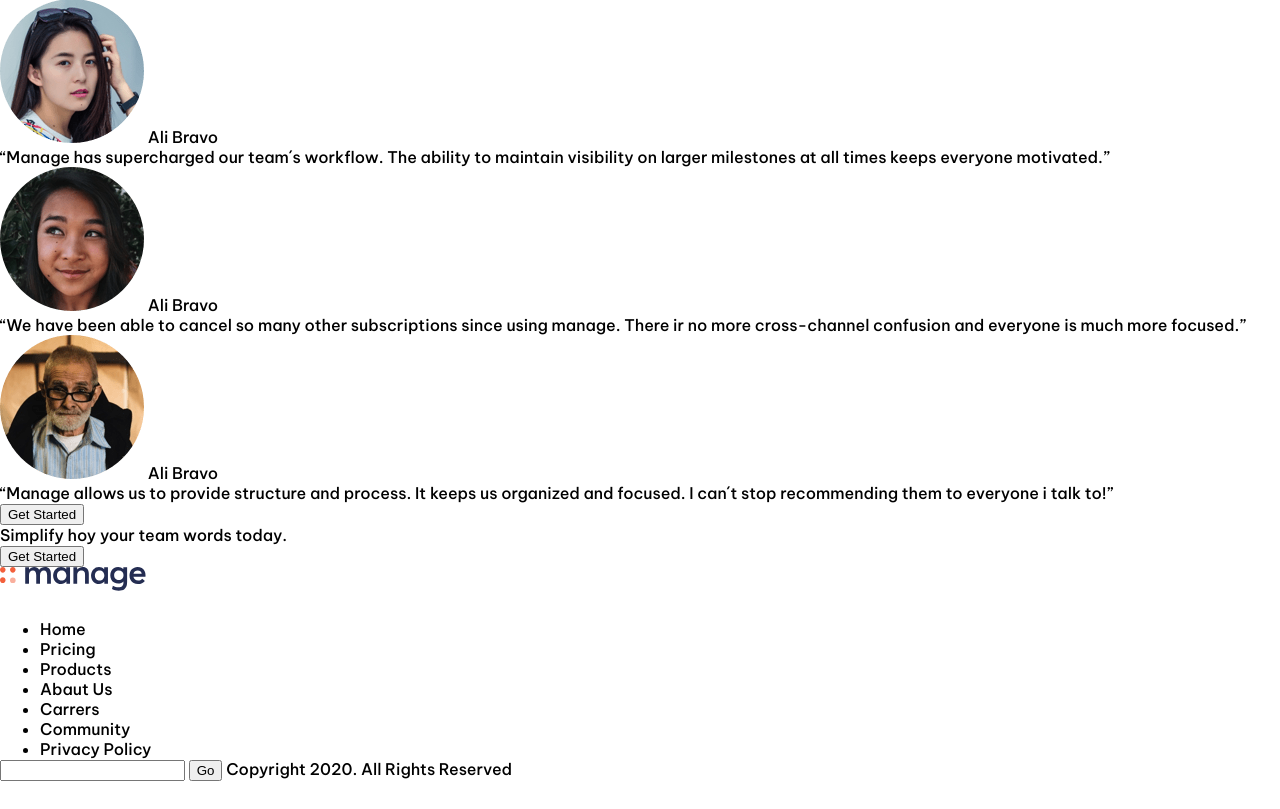
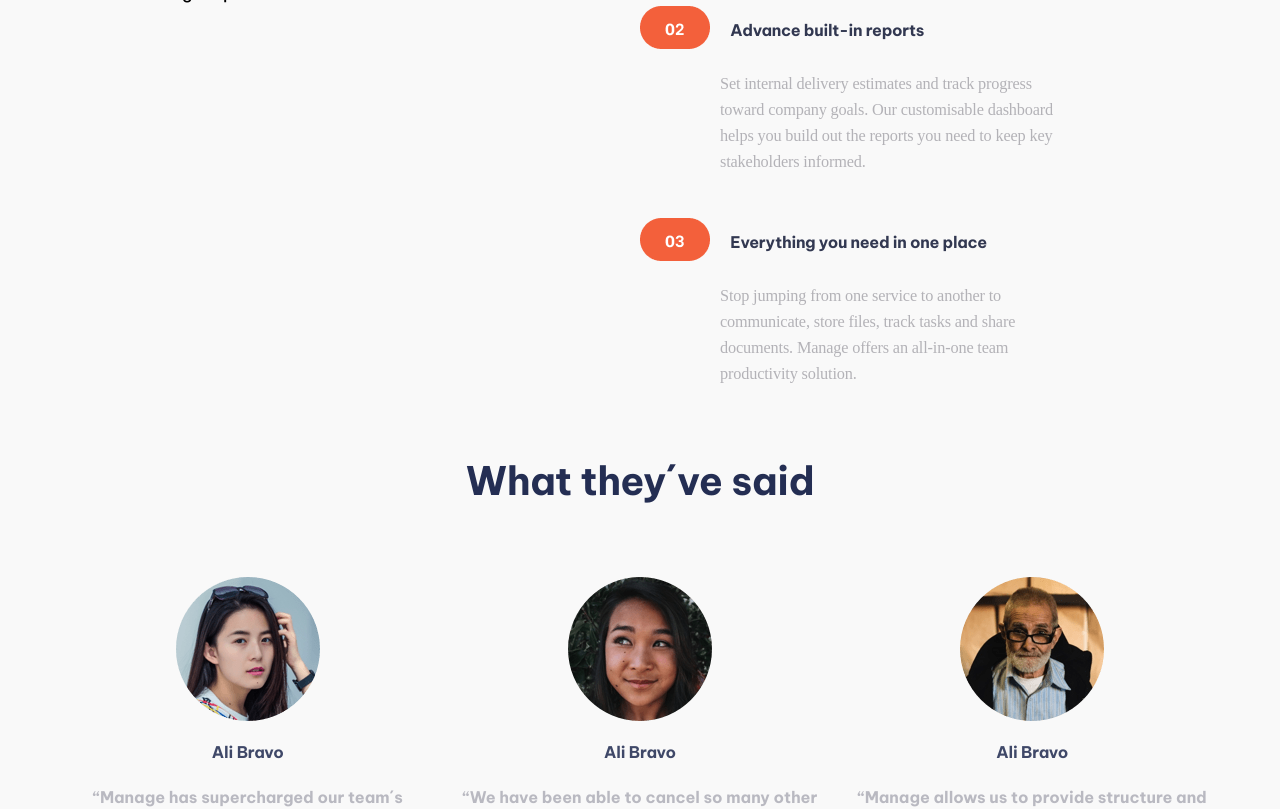
Before and after one commit to PatoAlloco/frontEnd1, a plain HTML site: page Examen Practico Final - FE1/index.html in a window 1280 px wide. Shown: the part 900-1709 px from the top of the page. Before the commit the page ends 1681 px from the top, so only its background shows below. Drawn offline with Linux system fonts and the light colour scheme.

Commit message:
actualizacion

```diff
--- a/Examen Practico Final - FE1/css/styles.css
+++ b/Examen Practico Final - FE1/css/styles.css
@@ -4,6 +4,7 @@
 }
 body{
     font-family: 'Be Vietnam Pro', sans-serif;
+    background: rgb(249, 249, 249);
 }
 /*========HEADER==========*/
 header{
@@ -12,7 +13,7 @@ header{
     justify-content: space-between;
     align-items: center;
     background: rgb(249, 249, 249);
-    padding: 35px 45px;
+    padding: 5.20vw 11.45vw;
 }
 header nav ul{
     display: flex;
@@ -21,7 +22,7 @@ header nav ul{
 
 }
 header nav ul li{
-  /**/
+
 }
 header nav ul li a{
     text-decoration: none;
@@ -29,16 +30,267 @@ header nav ul li a{
     font-size: 13px;
     font-style: normal;
     font-weight: 500 normal;
-    margin: 24px;
+    margin: 1.66vw;
 }
-header button{
+button{
     background: #F3603B;
     border: none;
+    box-shadow: 0px 4px 8px rgba(243, 96, 59, 0.5);
     padding: 10px;
     width: 134px;
+    height: 44px;
     border-radius: 50px;
     color: #ffffff;
     font-size: 13px;
     font-weight: 500 normal;
     font-style: normal;
+    line-height: 19px;
 }
+
+/*========= MAIN ==========*/
+/*======= SECTION 1 =======*/
+
+section.home{
+    display: flex;
+    flex-wrap: wrap;
+    justify-content: center;
+    align-items: center;
+}
+section.home article{
+    width: 37vw;
+}
+section.home article h3{
+    font-size: 58px;
+    font-weight: 700 normal;
+    font-style: normal;
+    letter-spacing: -0.035em;
+    line-height: 66px;
+    color: #232C50;
+}
+section.home article p{
+    font-size: 16px;
+    font-weight: 500 normal;
+    font-style: normal;
+    line-height: 157%;
+    margin: 1.94vw 10.41vw 1.94vw 0;
+    color: #000000;
+}
+section.home img{
+    width: 37vw;
+    margin-left: 1.38vw;
+}
+
+/*==========SECTION 2==========*/
+section.nosotros{
+    display: flex;
+    flex-wrap: wrap;
+    justify-content: center;
+    margin-top: 6.95vw;
+    background: rgb(249, 249, 249);
+}
+section.nosotros article.art-A{
+
+    width: 37vw;
+}
+section.nosotros article.art-A h4{
+    font-style: normal;
+    font-weight: 700;
+    font-size: 36px;
+    line-height: 114.6%;
+    color: #232851;
+}
+section.nosotros article.art-A p{
+    font-style: normal;
+    font-weight: 500;
+    font-size: 16.5584px;
+    line-height: 157.1%;
+    margin: 1.94vw 10.41vw 1.94vw 0;
+    color: #000000;
+}
+section.nosotros article.art-B{
+    width: 37vw;
+}
+section.nosotros article.art-B div{
+    margin-bottom: 3.33vw;
+}
+section.nosotros article.art-B h6{
+    display: flex;
+    align-items: center;
+    font-style: normal;
+    font-weight: 700;
+    font-size: 16px;
+    line-height: 23px;
+    letter-spacing: -0.015em;
+    margin-bottom: 1.25vw;
+    color: #323851;
+}
+section.nosotros article.art-B p{
+    font-family: 'Be Vietnam';
+    font-style: normal;
+    font-weight: 500;
+    font-size: 16.2984px;
+    line-height: 26px;
+    letter-spacing: -0.01em;
+    margin: 0 3.47vw 0 6.25vw;
+    color: #B3B2B7;
+}
+
+/*==========PseudoClase========*/
+section.nosotros article.art-B h6.bto-1::before{
+    content: url(../imagenes/Button.png);
+    margin-right: 1.59vw;
+}
+section.nosotros article.art-B h6.bto-2::before{
+    content: url(../imagenes/Button2.png);
+    margin-right: 1.59vw;
+}
+section.nosotros article.art-B h6.bto-3::before{
+    content: url(../imagenes/Button3.png);
+    margin-right: 1.59vw;
+}
+
+/*=========SECTION 3========*/
+section.testimonios{
+    display: flex;
+    flex-wrap: wrap;
+    flex-direction: column;
+    align-items: center;
+    justify-content: center;
+    margin: 10px 4.86vw;
+    padding-top: 10px;
+}
+section.testimonios h5{
+    font-style: normal;
+    font-weight: 700;
+    font-size: 39.2143px;
+    line-height: 156.6%;
+    letter-spacing: -0.01em;
+    color: #242E53;
+    padding-bottom: 5.2vw;
+}
+section.testimonios div{
+    display: flex;
+    justify-content: space-between;
+    align-items: center;
+    width: 100%;
+}
+section.testimonios article{
+    display: flex;
+    flex-wrap: wrap;
+    flex-direction: column;
+    align-items: center;
+    justify-content: center;
+    width: 29vw;
+}
+section.testimonios div article span{
+    font-style: normal;
+    font-weight: 700;
+    font-size: 16.0714px;
+    line-height: 156.6%;
+    letter-spacing: -0.01em;
+    color: #3F4868;
+    padding: 1.5vw;
+}
+section.testimonios div article p{
+    font-style: normal;
+    font-weight: 600;
+    font-size: 16px;
+    line-height: 156.6%;
+    text-align: center;
+    color: #B9B9C1;
+    padding-bottom: 5.65vw;
+}
+
+/*=========SECTION 4==========*/
+section.pre-footer{
+    display: flex;
+    flex-wrap: wrap;
+    justify-content: space-between;
+    align-items: center;
+    padding: 4.45vw 11.45vw;
+    background: #F3613C;
+    margin-top: 13.54vw;
+}
+section.pre-footer p{
+    font-style: normal;
+    font-weight: 700;
+    font-size: 40px;
+    line-height: 48px;
+    letter-spacing: -0.005em;
+    color: #FFFFFF;
+}
+section.pre-footer button{
+    padding: 10px;
+    width: 134px;
+    height: 44px;
+    background: #FFFFFF;
+    box-shadow: 0px 4px 8px rgba(0, 0, 0, 0.25);
+    border-radius: 50px;
+    font-style: normal;
+    font-weight: 500;
+    font-size: 13.1806px;
+    line-height: 19px;
+    color: #F3603B;
+}
+
+/*=======FOOTER========*/
+footer{
+    display: flex;
+    flex-wrap: wrap;
+    justify-content: space-between;
+    align-items: center;
+    padding: 3.68vw 11.45vw 4.86vw;
+    background: #1E1E26;
+}
+footer section.logo-footer{
+    display: flex;
+    flex-direction: column;
+    align-items: center;
+}
+footer section.logo-footer div.sociales{
+    margin-top: 4.5vw;
+}
+footer i{
+    margin-left: 9px;
+}
+footer ul li{
+    font-style: normal;
+    font-weight: 400;
+    font-size: 16px;
+    line-height: 23px;
+    list-style-type: none;
+    color: #FFFFFF;
+    padding-bottom: 10px;
+}
+footer form{
+    display: flex;
+    flex-direction: column;
+    align-items: flex-end;
+    justify-content: space-between;
+}
+footer input{
+    padding: 10px;
+    position: static;
+    width: 201px;
+    height: 44px;
+    background: #FFFFFF;
+    border-radius: 50px;
+    border: none;
+    margin: 9px;
+}
+footer button{
+    padding: 10px;
+    position: static;
+    width: 63px;
+    height: 42px;
+    background: #F3603B;
+    border-radius: 50px;
+}
+footer span{
+    font-style: normal;
+    font-weight: 500;
+    font-size: 12.5px;
+    line-height: 18px;
+    color: #8C8C94;
+    padding-top: 5vw;
+}
--- a/Examen Practico Final - FE1/index.html
+++ b/Examen Practico Final - FE1/index.html
@@ -26,7 +26,7 @@
     </header>
 
     <main>
-        <section>
+        <section class="home">
             <article>
                 <h3>Bring everyone together to build better products.</h3>
                 <p>Manage makes it simple for software teams to plan day-to-day tasks while keeping the
@@ -34,34 +34,34 @@
                 <button>Get Started</button>
             </article>
 
-            <article>
+
                 <img src="/imagenes/illustration-intro.svg" alt="ilustracion">
-            </article>
+
         </section>
 
-        <section>
-            <article>
+        <section class="nosotros">
+            <article class="art-A">
                 <h4>What´s different about Manage? </h4>
                 <p>Manage provides all the functionality your teas needs, without the complexity. Our software is tailor-made for modern digital product teams</p>
             </article>
 
-            <article>
+            <article class="art-B">
                 <div>
-                    <h6>Track company-wide progress</h6>
+                    <h6 class="bto-1">Track company-wide progress</h6>
                     <p>See how your day-to-day tasks fit into the wider vision. Go from tracking progress at the milestone level all the way done to the smallest of details. Never lose sight of the bigger picture again.</p>
                 </div>
                 <div>
-                    <h6>Advance built-in reports</h6>
+                    <h6 class="bto-2">Advance built-in reports</h6>
                     <p>Set internal delivery estimates and track progress toward company goals. Our customisable dashboard helps you build out the reports you need to keep key stakeholders informed.</p>
                 </div>
                 <div>
-                    <h6>Everything you need in one place</h6>
+                    <h6 class="bto-3">Everything you need in one place</h6>
                     <p>Stop jumping from one service to another to communicate, store files, track tasks and share documents. Manage offers an all-in-one team productivity solution.</p>
                 </div>
             </article>
         </section>
 
-        <section>
+        <section class="testimonios">
             <h5>What they´ve said</h5>
 
             <div>
@@ -85,39 +85,45 @@
             <button>Get Started</button>
         </section>
 
-        <section>
-            <p>Simplify hoy your team words today.</p>
+        <section class="pre-footer">
+            <p>Simplify hoy your team<br> words today.</p>
             <button>Get Started</button>
         </section>
     </main>
 
     <footer>
-        <section>
-            <img src="/imagenes/logo.svg" alt="Logo Manage">
-            <div>
-                <i><img src="/imagenes/icon-facebook.svg" alt="Facebook"></i>
+        <section class="logo-footer">
+            <img src="/imagenes/LogoBlanco.png" alt="Logo Manage">
+            <div class="sociales">
+                <i><a href="#"><img src="/imagenes/icon-facebook.svg" alt="Facebook"></a></i>
                 <i><a href="#"><img src="/imagenes/icon-youtube.svg" alt="Youtube"></a></i>
                 <i><a href="#"><img src="/imagenes/icon-twitter.svg" alt="Twitter"></a></i>
                 <i><a href="#"><img src="/imagenes/icon-pinterest.svg" alt="Pinterest"></a></i>
                 <i><a href="#"><img src="/imagenes/icon-instagram.svg" alt="Instagram"></a></i>
             </div>
         </section>
+        <div>
             <ul>
                 <li>Home</li>
                 <li>Pricing</li>
                 <li>Products</li>
                 <li>Abaut Us</li>
             </ul>
+        </div>
+        <div>
             <ul>
                 <li>Carrers</li>
                 <li>Community</li>
                 <li>Privacy Policy</li>
             </ul>
-        <section>
-            <input type="text">
+        </div>
+        <form action="" method="">
+            <div>
+                <input type="text" placeholder="Update in your inbox...">
                 <button>Go</button>
+            </div>
             <span>Copyright 2020. All Rights Reserved</span>
-        </section>
+        </form>
     </footer>
 </body>
 </html>
```
Also changed, not shown: Examen Practico Final - FE1/imagenes/Button.png (added), Examen Practico Final - FE1/imagenes/Button2.png (added), Examen Practico Final - FE1/imagenes/Button3.png (added), Examen Practico Final - FE1/imagenes/LogoBlanco.png (added). Lines whose indentation alone changed are shown as unchanged.
